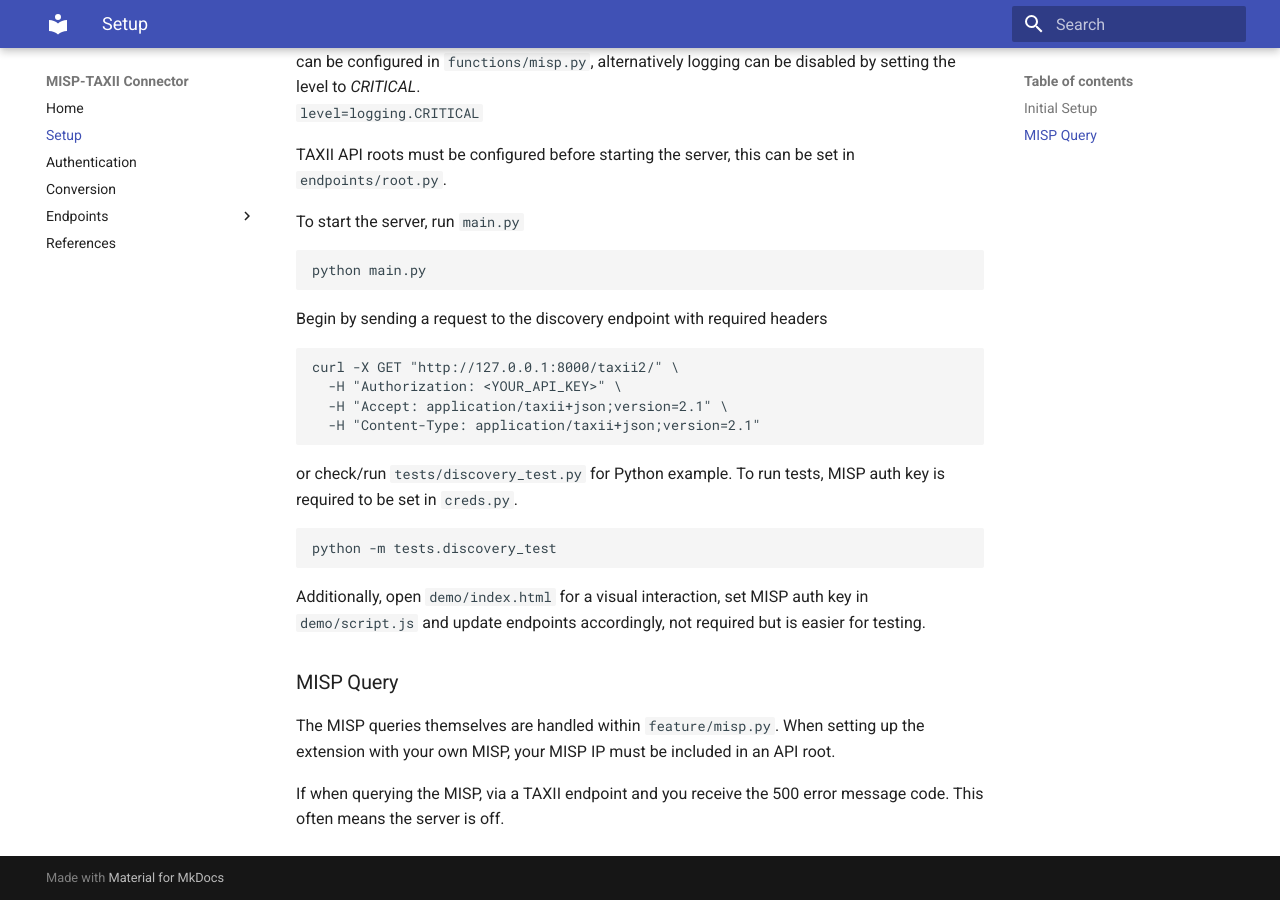
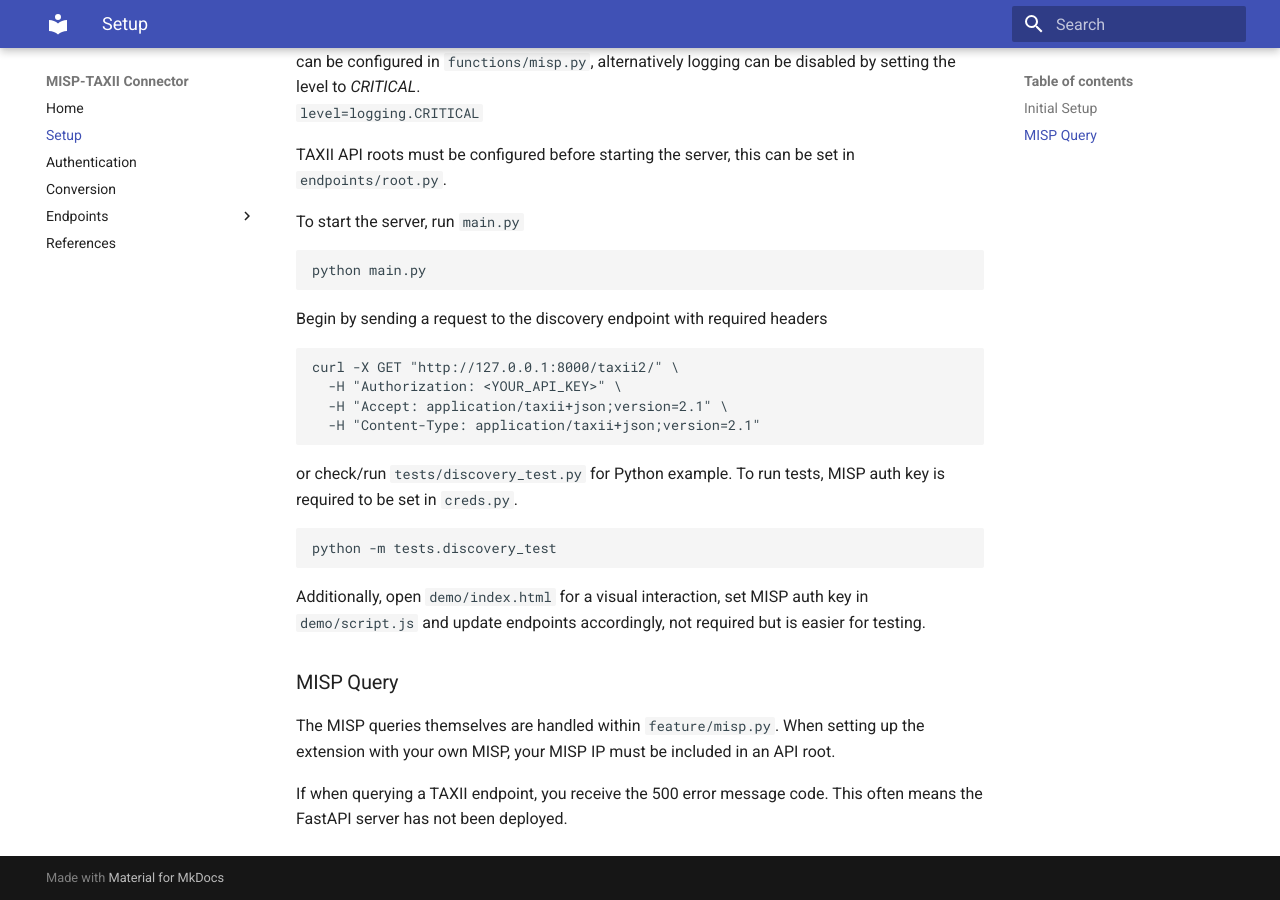
Before and after one commit to dylancolwill/misp-taxii, an MkDocs documentation site: the page built from docs/setup.md, in a window 1280 px wide and 900 px high, scrolled down 525 px. Built offline with MkDocs 1.6.1 and Material for MkDocs 9.7.7, drawn with Linux system fonts in a browser that asks for light colours.

Commit message:
formatting changes

```diff
--- a/docs/setup.md
+++ b/docs/setup.md
@@ -47,4 +47,4 @@
 
 The MISP queries themselves are handled within `feature/misp.py`. When setting up the extension with your own MISP, your MISP IP must be included in an API root.
 
-If when querying the MISP, via a TAXII endpoint and you receive the 500 error message code. This often means the server is off.
+If when querying a TAXII endpoint, you receive the 500 error message code. This often means the FastAPI server has not been deployed.
```
